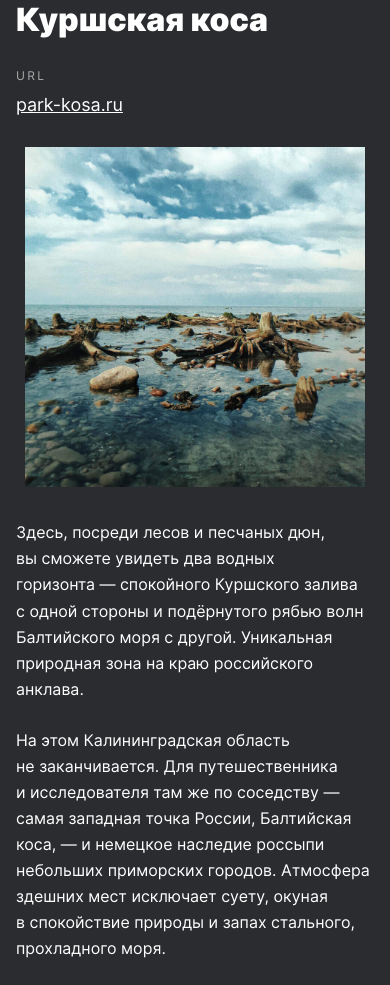
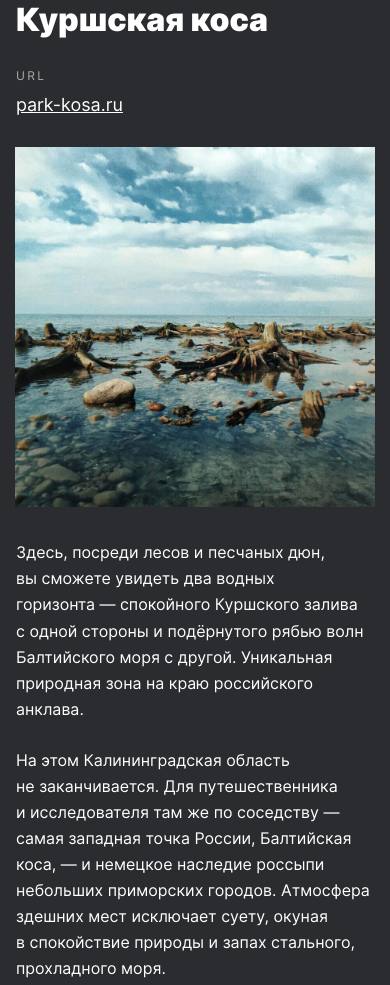
Before and after one commit to Veles-Pan/russian-travel, a plain HTML site: page index.html in a window 390 px wide. Shown: the part 4712-5697 px from the top of the page. Drawn offline with Linux system fonts and the light colour scheme; a web font is replaced by a local one.

Commit message:
Исправлена ошибка

```diff
--- a/blocks/place/__image/place__image.css
+++ b/blocks/place/__image/place__image.css
@@ -36,7 +36,8 @@
 
 @media screen and (max-width: 425px) {
     .place__image {
-        width: 340px;
+        width: 100vw;
+        max-width: 360px;
         object-fit: cover;
         justify-self: center;
     }
```
